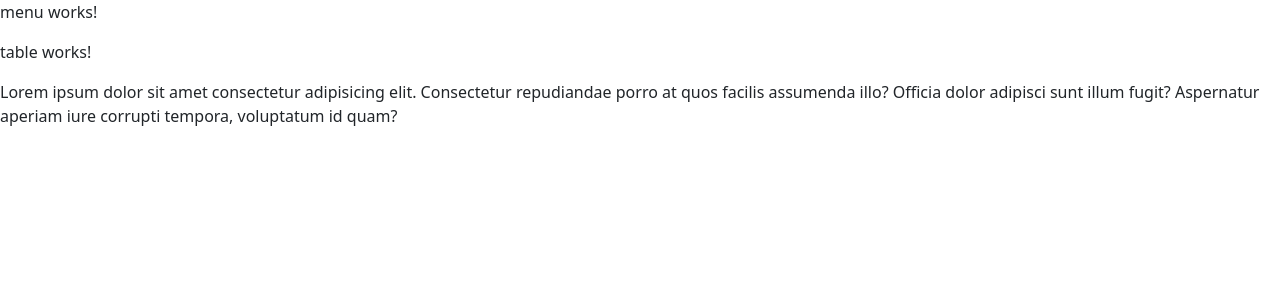
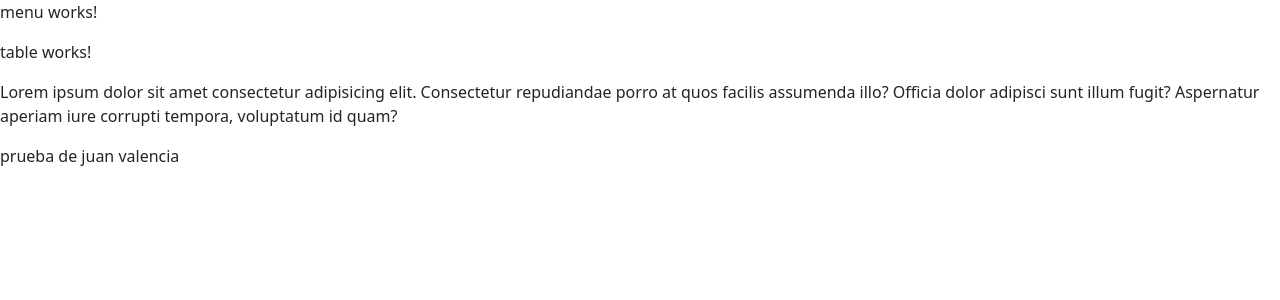
Before and after one commit to Mrsdy2552/Poli-Front-G06, an Angular app: page /dashboard/eliminar in a window 1280 px wide. Shown: the top 300 px of the page. Built offline with nearby package versions, Linux system fonts and the light colour scheme.

Commit message:
primer commit juan valencia

```diff
--- a/src/app/eliminar/eliminar.component.html
+++ b/src/app/eliminar/eliminar.component.html
@@ -4,3 +4,4 @@
     Lorem ipsum dolor sit amet consectetur adipisicing elit. Consectetur repudiandae porro at quos facilis assumenda
     illo? Officia dolor adipisci sunt illum fugit? Aspernatur aperiam iure corrupti tempora, voluptatum id quam?
 </p>
+<p>prueba de juan valencia </p>
```
